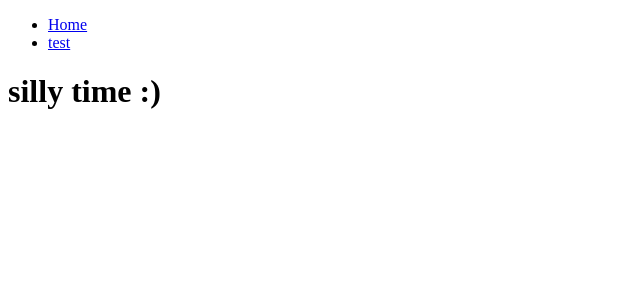
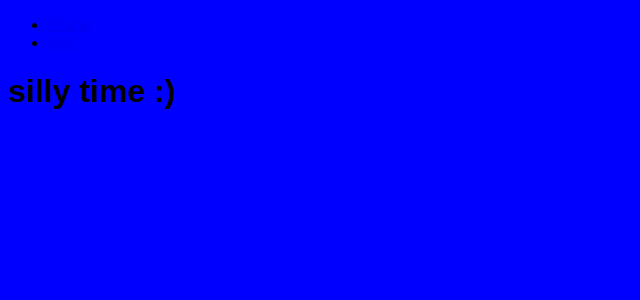
Before and after one commit to sergeantcatt/neko-planner, a React app in the folder neko/: page / in a window 1280 px wide. Shown: the top 300 px of the page, without its empty margins (0-640 px from the left). Built offline with nearby package versions, Linux system fonts and the light colour scheme.

Commit message:
css style sheet setup

```diff
--- a/neko/index.js
+++ b/neko/index.js
@@ -3,7 +3,7 @@ import  { createRoot }  from 'react-dom/client';
 import {BrowserRouter} from 'react-router-dom';
 import App from './src/App.js'
 
-
+import './src/styles/base.css';
 
 const container = document.getElementById('root');
 const root = createRoot(container);
--- /dev/null
+++ b/neko/src/styles/base.css
@@ -0,0 +1,4 @@
+body {
+    background-color: blue;
+    font-family: sans-serif;
+}
--- a/neko/webpack.config.js
+++ b/neko/webpack.config.js
@@ -28,6 +28,10 @@ module.exports = {
         exclude: /node_modules/,
         use: 'babel-loader',
       },
+      {
+        test: /\.css$/i,
+        use: ["style-loader", "css-loader"],
+      },
     ],
   },
   plugins: [
```
